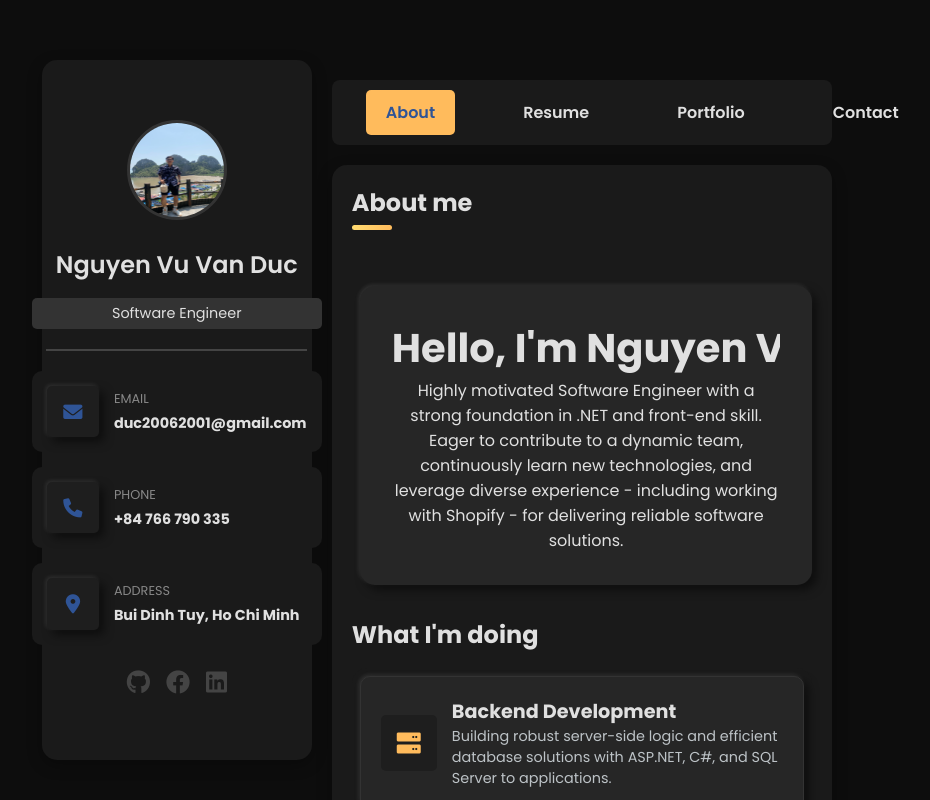
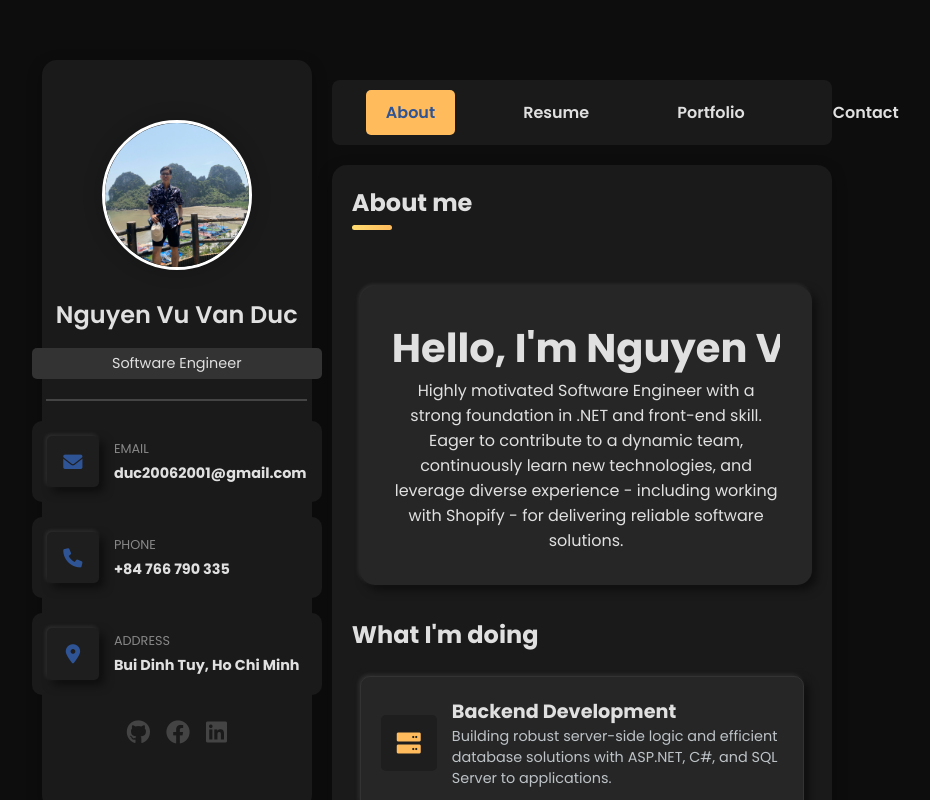
Before and after one commit to Ducvuive2/Portfolio, a React (Create React App) app: page / in a window 1280 px wide. Shown: the top 800 px of the page, without its empty margins (193-1123 px from the left). Built offline with nearby package versions, Linux system fonts and the light colour scheme.

Commit message:
update interface

```diff
--- a/package.json
+++ b/package.json
@@ -12,7 +12,7 @@
     "react": "^19.0.0",
     "react-dom": "^19.0.0",
     "react-scripts": "5.0.1",
-    "typescript": "^5.7.3",
+    "typescript": "^4.9.5",
     "web-vitals": "^2.1.4"
   },
   "scripts": {
--- a/src/App.css
+++ b/src/App.css
@@ -488,11 +488,19 @@ a:hover .fab {
 }
 
 .profile-info img {
-  width: 100px;
-  height: 100px;
+  width: 150px;
+  height: 150px;
   border-radius: 50%;
   margin-bottom: 10px;
-  border: 3px solid #333;
+  border: 3px solid #fff;
+  box-shadow: 0 0 20px rgba(0, 0, 0, 0.2);
+  transition: transform 0.3s ease;
+  object-fit: cover;
+  cursor: pointer;
+}
+
+.profile-info img:hover {
+  transform: scale(1.05);
 }
 
 .profile-info h2 {
--- a/src/App.js
+++ b/src/App.js
@@ -47,7 +47,9 @@ function App() {
     <div className="App">
       <div className="sidebar">
         <div className="profile-info">
-          <img src="./images/profile.webp" alt="Profile" />
+          <a href="./images/profile.webp" target="_blank" rel="noopener noreferrer">
+            <img src="./images/profile.webp" alt="Profile" />
+          </a>
           <h2>Nguyen Vu Van Duc</h2>
           <p className="role">Software Engineer</p>
           <hr />
```
Also changed, not shown: 1 other file (tests, documents, lock files or other folders).
